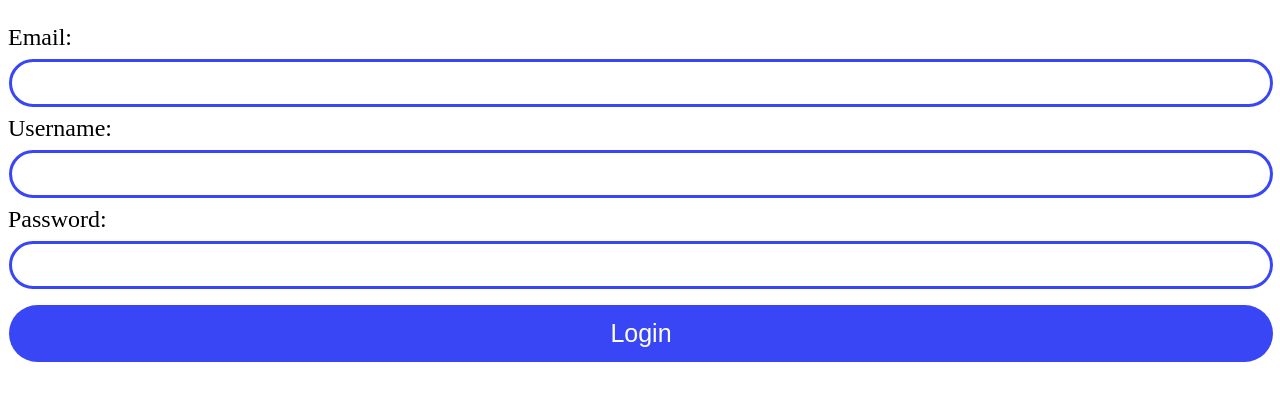
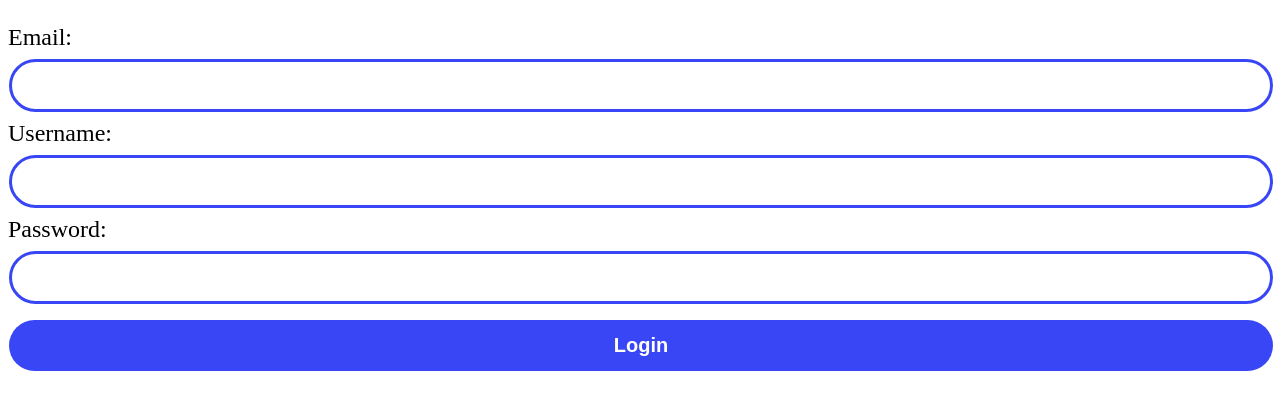
Before and after one commit to OsamaKalash/IT202-009, a PHP site: page /login.php in a window 1280 px wide. Shown: the part 71-481 px from the top of the page. Run offline with PHP 8.4, Linux system fonts and the light colour scheme.

Commit message:
made text bold

```diff
--- a/BankProject/static/css/styles.css
+++ b/BankProject/static/css/styles.css
@@ -1,6 +1,7 @@
 body {
     font-family: system;
     font-size: 1.5em;
+
 }
 
 ul[class="nav"]{
@@ -52,33 +53,40 @@ input[type=submit] {
 input:nth-of-type(1) {
     margin-left: 1px !important;
     margin-right: 1px !important;
-    font-size: 16px;
+    font-size: 20px;
     outline: none;
+    font-weight: bold;
 }
 
 input:nth-of-type(2) {
     margin-left: 1px !important;
     margin-right: 1px !important;
-    font-size: 16px;
+    font-size: 20px;
     outline: none;
+    font-weight: bold;
 }
 
 input:nth-of-type(3) {
     margin-left: 1px !important;
     margin-right: 1px !important;
-    font-size: 16px;
+    font-size: 20px;
     outline: none;
+    font-weight: bold;
 
 }
 
 input:nth-of-type(4) {
     margin-left: 1px !important;
     margin-right: 1px !important;
+    font-size: 20px;
     outline: none;
+    font-weight: bold;
 }
 
 input:nth-of-type(5) {
     margin-left: 1px !important;
     margin-right: 1px !important;
+    font-size: 20px;
     outline: none;
+    font-weight: bold;
 }
```
